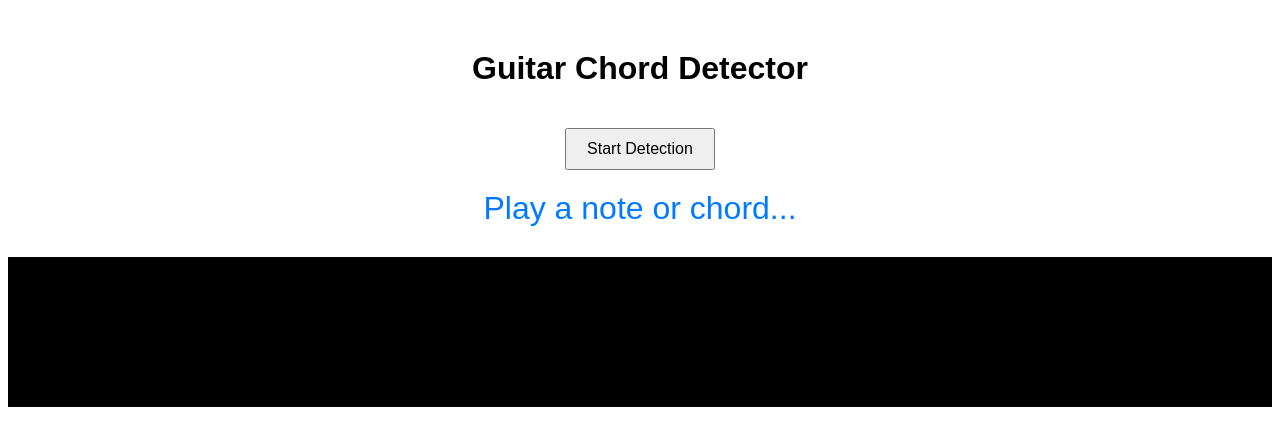
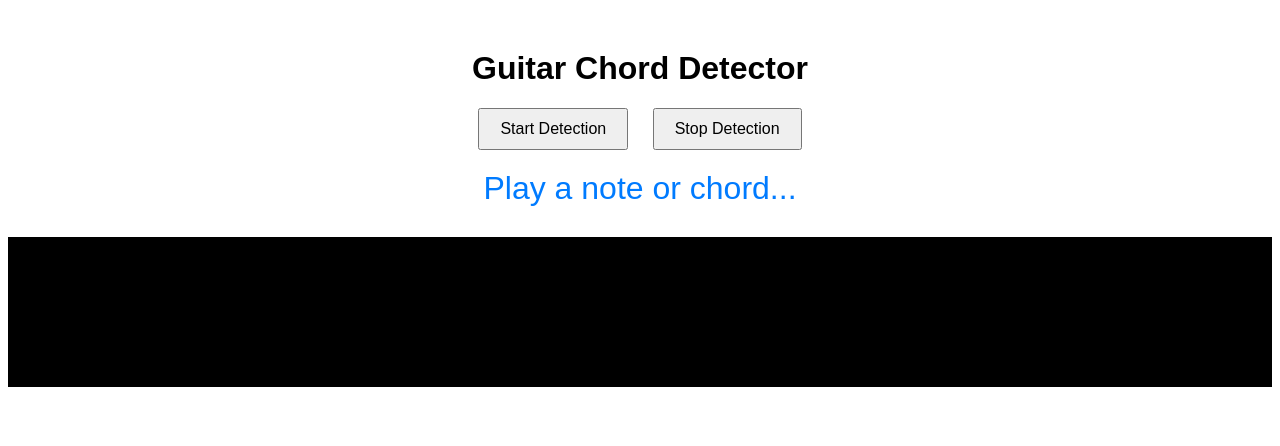
Before and after one commit to jotki/Guitar-Code-Detector, a plain HTML site: page index.html in a window 1280 px wide. Drawn offline with Linux system fonts and the light colour scheme.

Commit message:
Update index.html

```diff
--- a/index.html
+++ b/index.html
@@ -20,6 +20,7 @@
       font-size: 1rem;
       cursor: pointer;
       margin-top: 20px;
+      margin: 0 10px;
     }
     #soundwave-bar {
       width: 100%;
@@ -32,7 +33,7 @@
 <body>
   <h1>Guitar Chord Detector</h1>
   <button id="start-button">Start Detection</button>
-  <button id="stop-button" style="display: none;">Stop Detection</button>
+  <button id="stop-button">Stop Detection</button>
   <div id="detected-note">Play a note or chord...</div>
   <canvas id="soundwave-bar"></canvas>
 
```
